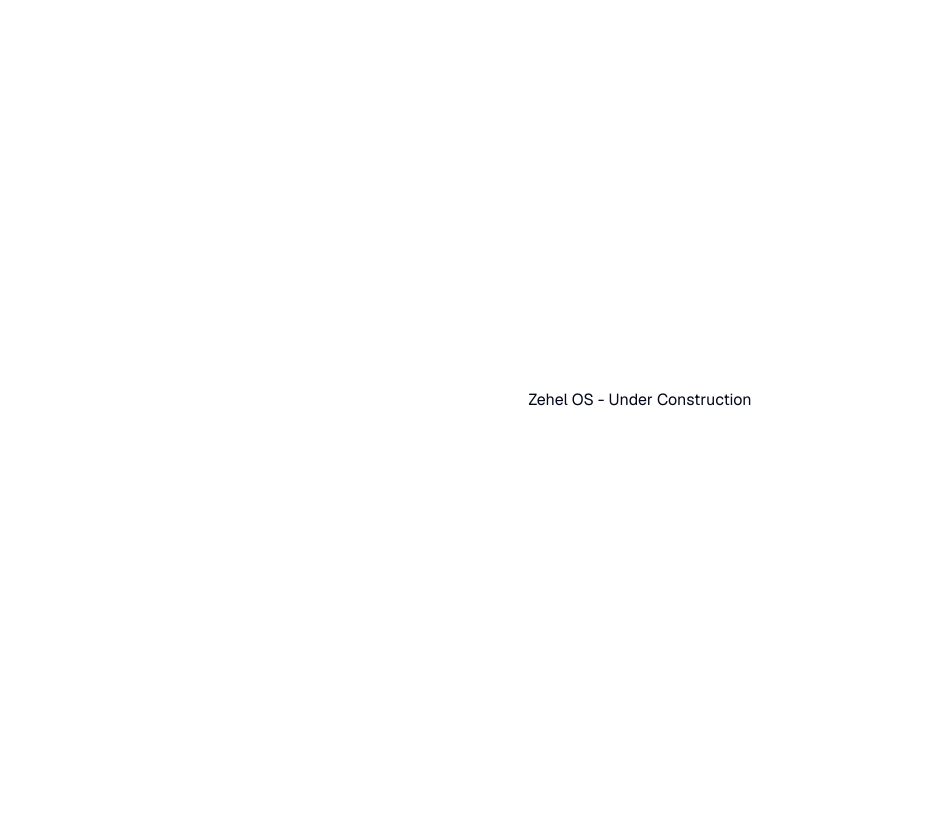
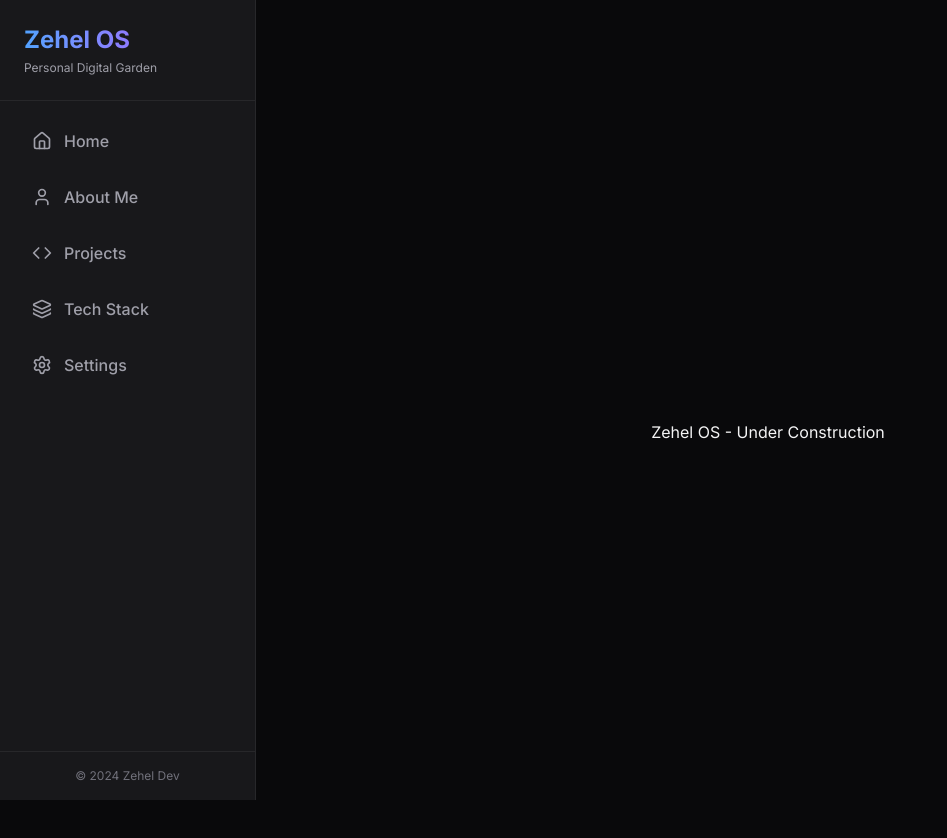
Before and after one commit to khiemHoang1410/kyone-OS, a Next.js app: page / in a window 1280 px wide. Shown: the top 838 px of the page, without its empty margins (0-947 px from the left). Before the commit the page ends 800 px from the top, so only its background shows below. Built offline with nearby package versions, Linux system fonts and the light colour scheme.

Commit message:
feat: add sidebar layout structure

```diff
--- a/src/app/layout.tsx
+++ b/src/app/layout.tsx
@@ -1,20 +1,13 @@
 import type { Metadata } from "next";
-import { Geist, Geist_Mono } from "next/font/google";
+import { Inter } from "next/font/google";
 import "./globals.css";
+import { Sidebar } from "@/components/layout/Sidebar"; // <--- Import vào
 
-const geistSans = Geist({
-  variable: "--font-geist-sans",
-  subsets: ["latin"],
-});
-
-const geistMono = Geist_Mono({
-  variable: "--font-geist-mono",
-  subsets: ["latin"],
-});
+const inter = Inter({ subsets: ["latin"] });
 
 export const metadata: Metadata = {
-  title: "Create Next App",
-  description: "Generated by create next app",
+  title: "Zehel OS",
+  description: "Personal Workspace of Zehel",
 };
 
 export default function RootLayout({
@@ -24,10 +17,16 @@ export default function RootLayout({
 }>) {
   return (
     <html lang="en">
-      <body
-        className={`${geistSans.variable} ${geistMono.variable} font-sans antialiased`}
-      >
-        {children}
+      <body className={inter.className}>
+        <div className="flex min-h-screen bg-zinc-950 text-zinc-100">
+          {/* Sidebar nằm cố định bên trái */}
+          <Sidebar />
+
+          {/* Nội dung chính nằm bên phải, cách lề trái 64 (w-64) bằng độ rộng sidebar */}
+          <main className="flex-1 ml-64 p-8">
+            {children}
+          </main>
+        </div>
       </body>
     </html>
   );
--- /dev/null
+++ b/src/components/layout/Sidebar.tsx
@@ -0,0 +1,47 @@
+// src/components/layout/Sidebar.tsx
+import Link from "next/link";
+import { Home, User, Code, Layers, Settings } from "lucide-react"; // Import icon
+
+// Định nghĩa menu để sau này dễ thêm bớt
+const menuItems = [
+  { title: "Home", icon: Home, href: "/" },
+  { title: "About Me", icon: User, href: "/about" },
+  { title: "Projects", icon: Code, href: "/projects" },
+  { title: "Tech Stack", icon: Layers, href: "/stack" },
+  { title: "Settings", icon: Settings, href: "/settings" },
+];
+
+export function Sidebar() {
+  return (
+    <aside className="h-screen w-64 bg-zinc-900 text-white flex flex-col fixed left-0 top-0 border-r border-zinc-800">
+      {/* 1. Logo Area */}
+      <div className="p-6 border-b border-zinc-800">
+        <h1 className="text-2xl font-bold bg-gradient-to-r from-blue-400 to-purple-500 text-transparent bg-clip-text">
+          Zehel OS
+        </h1>
+        <p className="text-xs text-zinc-400 mt-1">Personal Digital Garden</p>
+      </div>
+
+      {/* 2. Menu Items */}
+      <nav className="flex-1 p-4 space-y-2">
+        {menuItems.map((item) => (
+          <Link
+            key={item.title}
+            href={item.href}
+            className="flex items-center gap-3 px-4 py-3 text-zinc-400 hover:text-white hover:bg-zinc-800 rounded-lg transition-all duration-200"
+          >
+            <item.icon size={20} />
+            <span className="font-medium">{item.title}</span>
+          </Link>
+        ))}
+      </nav>
+
+      {/* 3. Footer Area (Optional) */}
+      <div className="p-4 border-t border-zinc-800">
+        <div className="text-xs text-zinc-500 text-center">
+          © 2024 Zehel Dev
+        </div>
+      </div>
+    </aside>
+  );
+}
--- /dev/null
+++ b/src/globals.d.ts
@@ -0,0 +1 @@
+declare module '*.css';
```
